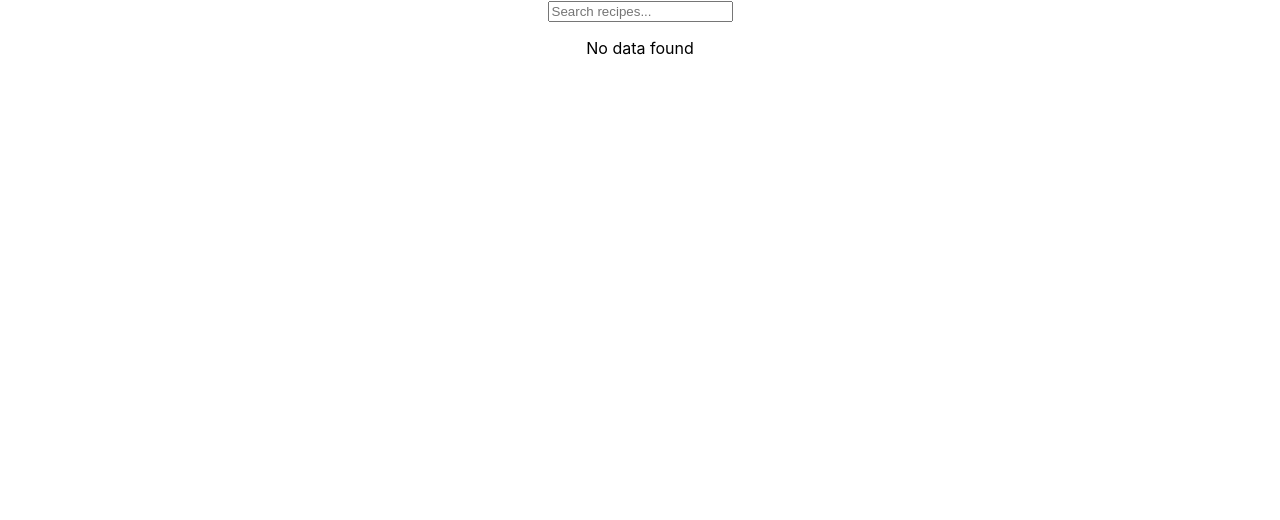
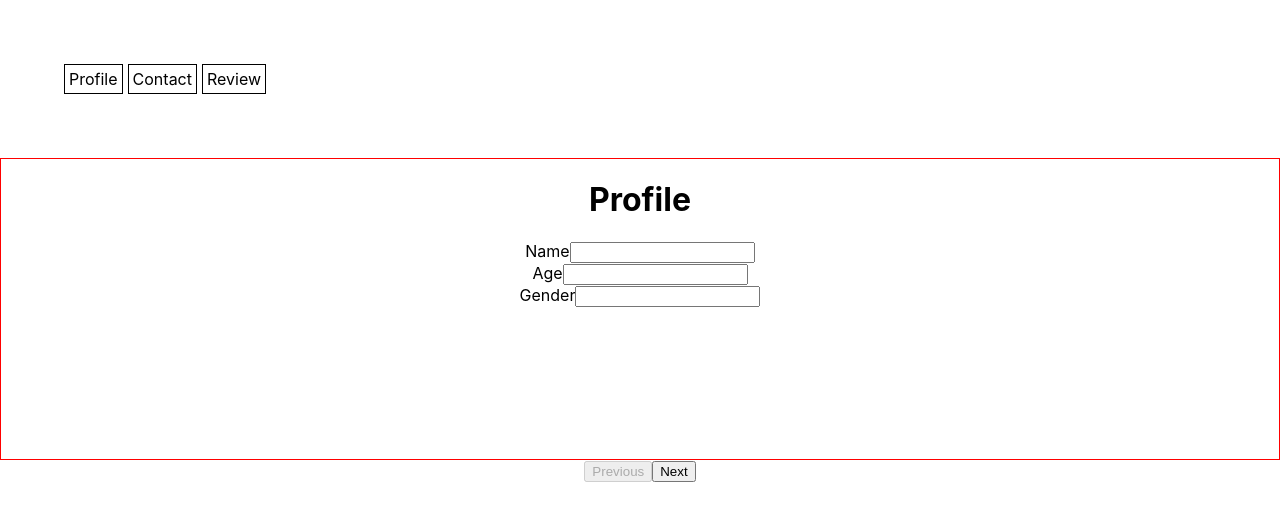
Before and after one commit to Ssharma0355/react-machine-coding, a React (Create React App) app: page / in a window 1280 px wide. Shown: the top 520 px of the page. Built offline with nearby package versions, Linux system fonts and the light colour scheme.

Commit message:
tab forms

```diff
--- a/src/App.js
+++ b/src/App.js
@@ -31,6 +31,7 @@ import CRUD from './megthink/CRUD';
 import AddUser from './megthink/AddUser';
 import ParentCall from './megthink/Calls/ParentCall';
 import Bounce from './megthink/Bounce';
+import MainTab from './tabform/MainTab';
 const ProductDashboard = lazy(()=> import("./kubeinter/ProductDashboard"))
 
 function App() {
@@ -77,7 +78,8 @@ function App() {
        {/* <CRUD />
        <AddUser /> */}
        {/* <ParentCall /> */}
-       <Bounce />
+       {/* <Bounce /> */}
+       <MainTab />
     </div>
   );
 }
--- /dev/null
+++ b/src/tabform/Contact.jsx
@@ -0,0 +1,28 @@
+import React from 'react'
+
+function Contact({data, setData}) {
+    const {email, phone, address} = data;
+    const handleChange =(e)=>{
+        const {id, value} = e.target
+        setData(prev =>({...prev, [id]:value}))
+    }
+  return (
+    <div>
+        <div>
+        <h1>Contact</h1>
+        <label >Email</label>
+        <input type="text"  id="email" value={email} onChange={handleChange} />
+        <br />
+        <label >Phone</label>
+        <input type="number"  id="phone" value={phone} onChange={handleChange} />
+        <br />
+        <label >Address</label>
+        <input type="text"  id="address" value={address} onChange={handleChange} />
+        <br />
+    </div>
+
+    </div>
+  )
+}
+
+export default Contact
--- /dev/null
+++ b/src/tabform/MainTab.jsx
@@ -0,0 +1,103 @@
+import React, { useState } from 'react'
+import Profile from './Profile'
+import Contact from './Contact'
+import Review from './Review'
+
+function MainTab() {
+    const [index, setIndex] = useState(0);
+    const [error, setError] = useState("")
+    const [data, setData] = useState ({
+        name:"",
+        email:"",
+        age:"",
+        phone:"",
+        isAgree:false,
+        address:"",
+        gender:""
+})
+const { name,
+email,
+age,
+phone,
+isAgree,
+address,
+gender} = data
+    const tabConfig=[
+        {
+            name:"Profile",
+            component:Profile,
+            validation: ()=>{
+                if(name.trim() === "" || age.trim() ==="" || gender.trim() ===""){
+                    setError("Fill the inputs")
+                    return false ;
+                }
+                if(age < 18){
+                    setError("Age is below 18")
+                    return false
+                }
+                if(gender.length <4){
+                    setError("Gender not valid")
+                    return false
+                }
+                return true
+            }
+        },
+        {
+            name:"Contact",
+            component: Contact
+        },
+        {
+            name:"Review",
+            component: Review
+        }
+    ]
+
+    const CurrentTab = tabConfig[index].component;
+    const selectTab =(id)=>{
+        setIndex(id)
+    }
+//    console.log(data)
+const nextTab =()=>{
+  const isValid = tabConfig[index].validation()
+  console.log(isValid)
+  if(!isValid){return}
+    setIndex(prev => prev+1)
+
+}
+const prevTab =()=>{
+    setIndex(prev => prev-1)
+}
+  return (
+    <div>
+        <div style={{display:"flex", gap:"5px", padding:"4rem"}}>
+            {tabConfig.map((tab, index)=>(
+                <div
+                onClick={()=>selectTab(index)}
+
+                style={{
+                    border:"1px solid black",
+                    padding:"4px",
+                    cursor:"pointer"
+                }}
+
+                key={index}>{tab.name}</div>
+            ))}
+
+        </div>
+        <div  style={{border:"1px solid red", height:"300px"}}>
+            <CurrentTab data={data} setData={setData} error={error}/>
+        </div>
+        <div>
+        <button onClick={prevTab}disabled={index === 0}>Previous</button>
+        <button onClick={nextTab} disabled={index === tabConfig.length-1}>Next</button>
+        {
+            index === tabConfig.length-1 &&
+        <button >Submit</button>
+
+        }
+        </div>
+    </div>
+  )
+}
+
+export default MainTab
--- /dev/null
+++ b/src/tabform/Profile.jsx
@@ -0,0 +1,28 @@
+import React from 'react'
+
+function Profile({data, setData, error}) {
+    const {name, age, gender} = data;
+
+    const handleChange =(e)=>{
+        const {id, value} = e.target
+        setData(prev =>({...prev, [id]:value}))
+
+    }
+    return (
+    <div>
+        <h1>Profile</h1>
+        <label >Name</label>
+        <input type="text"  id="name" value={name} onChange={handleChange} />
+        <br />
+        <label >Age</label>
+        <input type="number"  id="age" value={age} onChange={handleChange} />
+        <br />
+        <label >Gender</label>
+        <input type="text"  id="gender" value={gender} onChange={handleChange} />
+        <br />
+        {error && <p style={{color:"red"}}>{error}</p>}
+    </div>
+  )
+}
+
+export default Profile
--- /dev/null
+++ b/src/tabform/Review.jsx
@@ -0,0 +1,23 @@
+import React, { useState } from 'react'
+
+function Review({data, setData}) {
+    const {name, email, address,age, phone, gender, isAgree} = data;
+
+    const check =()=>{
+        setData(prev =>({...prev,isAgree : !prev.isAgree}))
+    }
+
+  return (
+    <div>
+        <p>{name}, {age}, {email}</p>
+        <p>{phone}</p>
+        <p>{address}</p>
+        <p>{gender}</p>
+        <h1>are you sure? checked?</h1>
+        <button onClick={check}>{`${isAgree ?"Yes":"No"}`}</button>
+
+    </div>
+  )
+}
+
+export default Review
```
